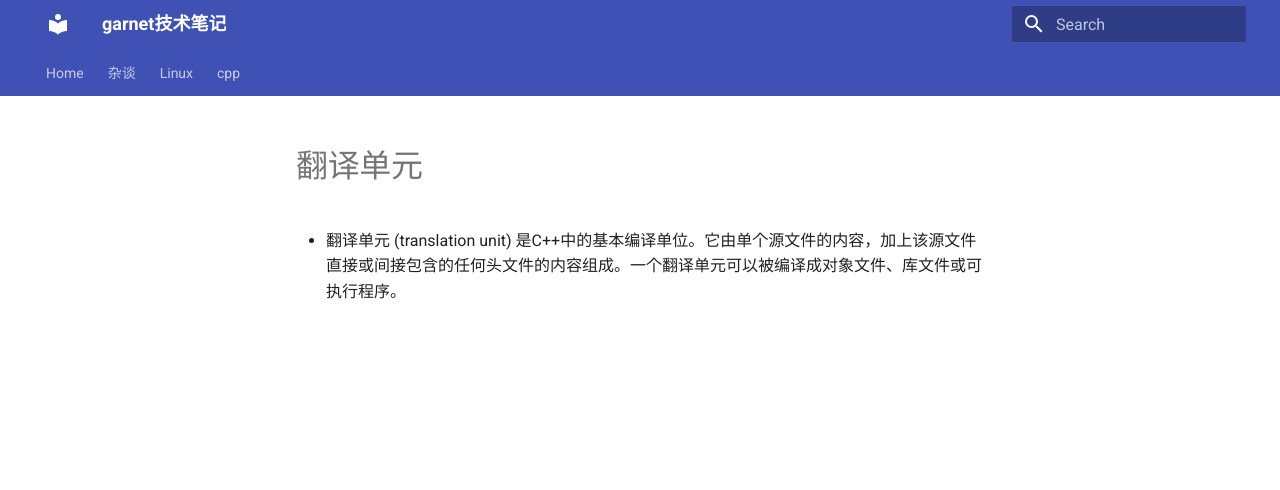
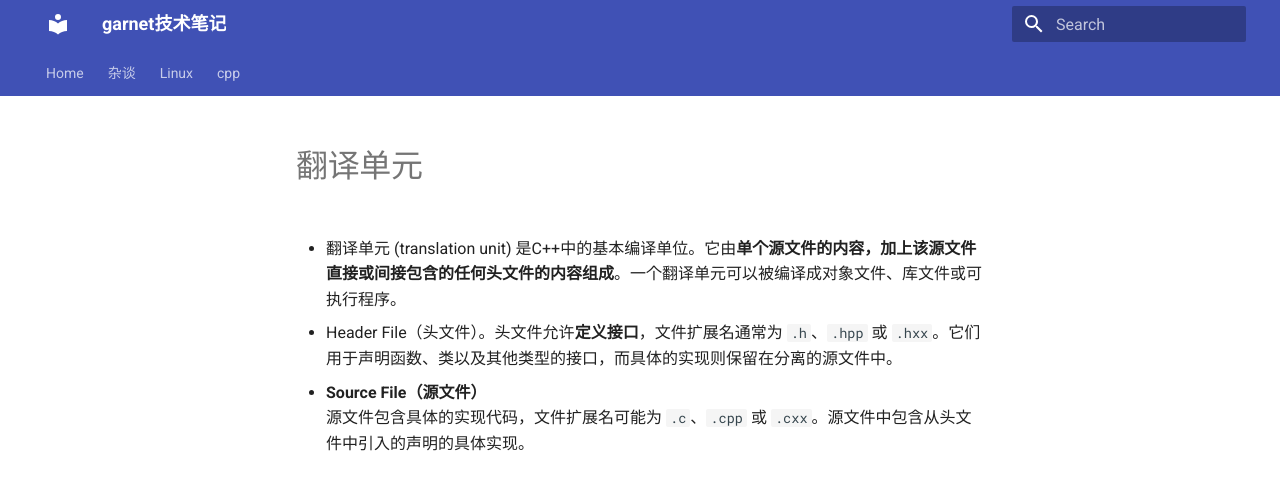
Before and after one commit to ymma98/technotes, an MkDocs documentation site: the page built from docs/cpp/翻译单元.md, in a window 1280 px wide. Shown: the top 490 px of the page. Built offline with MkDocs 1.6.1 and Material for MkDocs 9.7.7, drawn with Linux system fonts in a browser that asks for light colours.

Commit message:
docs/cpp/翻译单元.md updated from https://stackedit.cn/

```diff
--- a/docs/cpp/翻译单元.md
+++ b/docs/cpp/翻译单元.md
@@ -2,7 +2,12 @@
 
 
 
--   翻译单元 (translation unit) 是C++中的基本编译单位。它由单个源文件的内容，加上该源文件直接或间接包含的任何头文件的内容组成。一个翻译单元可以被编译成对象文件、库文件或可执行程序。
+-   翻译单元 (translation unit) 是C++中的基本编译单位。它由**单个源文件的内容，加上该源文件直接或间接包含的任何头文件的内容组成**。一个翻译单元可以被编译成对象文件、库文件或可执行程序。
+
+-   Header File（头文件）。头文件允许**定义接口**，文件扩展名通常为 `.h`、`.hpp` 或 `.hxx`。它们用于声明函数、类以及其他类型的接口，而具体的实现则保留在分离的源文件中。
+
+-   **Source File（源文件）**
+    源文件包含具体的实现代码，文件扩展名可能为 `.c`、`.cpp` 或 `.cxx`。源文件中包含从头文件中引入的声明的具体实现。
 <!--stackedit_data:
-eyJoaXN0b3J5IjpbMTc1MjI5MzczXX0=
+eyJoaXN0b3J5IjpbMTYzNTAwMzQyOSwxNzUyMjkzNzNdfQ==
 -->
```
